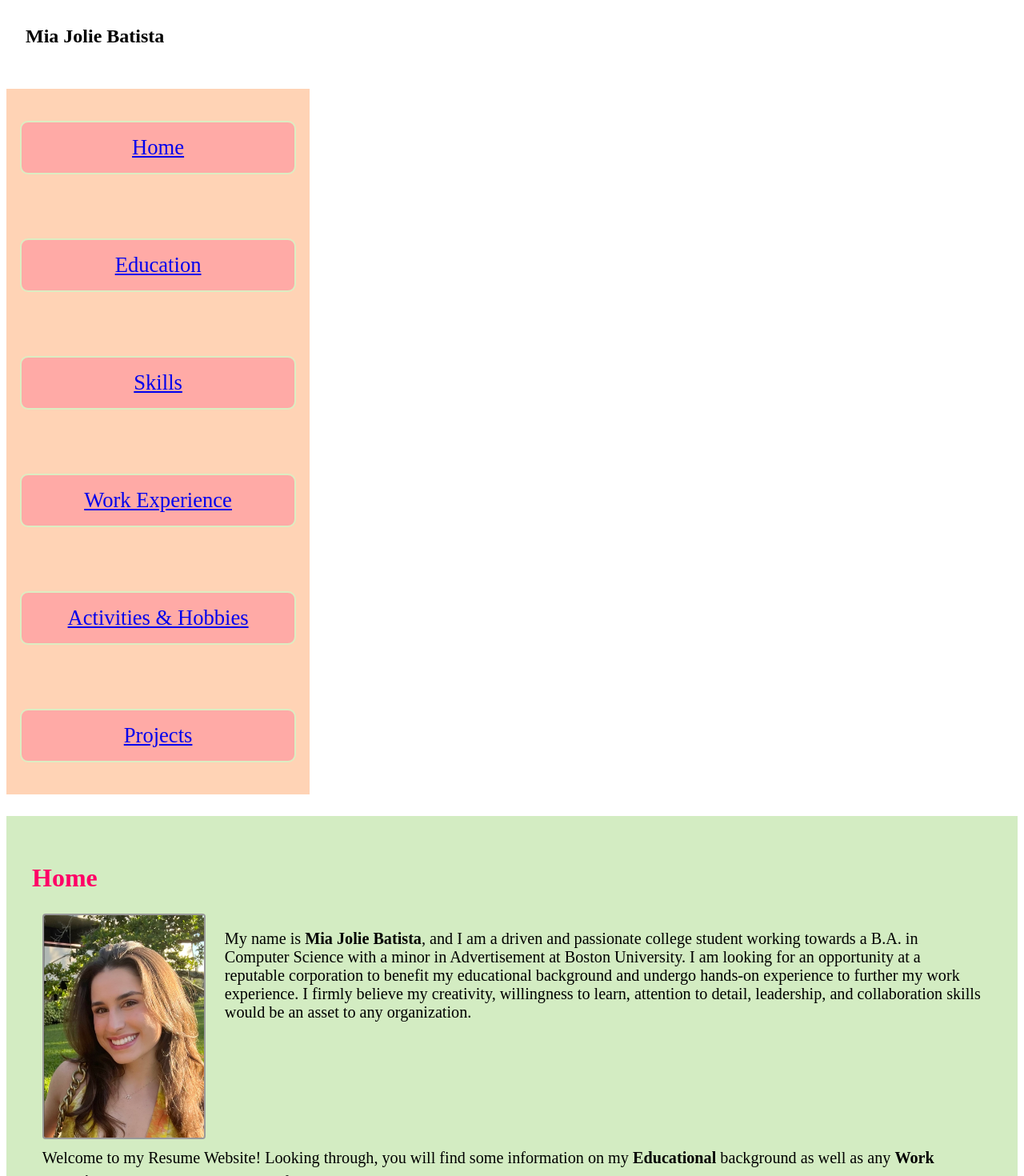
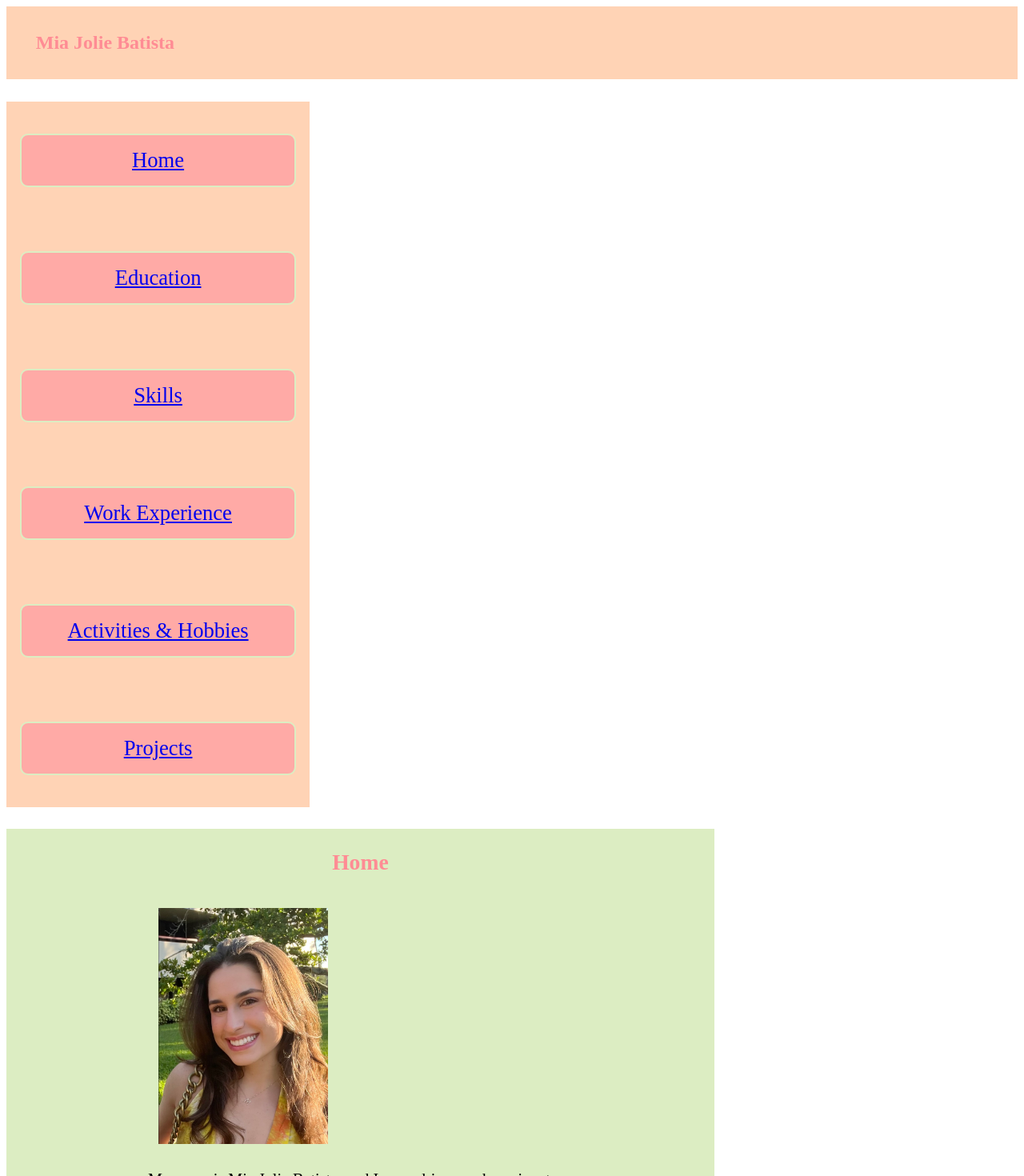
Before and after one commit to miajolie/mp-3, a React (Vite) app: page / in a window 1280 px wide. Shown: the top 1470 px of the page at 80% size. Built offline with nearby package versions, Linux system fonts and the light colour scheme.

Commit message:
figuring out the page layout

```diff
--- a/src/App.tsx
+++ b/src/App.tsx
@@ -7,13 +7,23 @@ import Skills from "./components/Skills"
 import WorkExperience from "./components/WorkExperience";
 import ActivitiesHobbies from "./components/ActivitiesHobbies";
 import Projects from "./components/Projects";
-import Footer from "./components/Footer"
+import Footer from "./components/Footer";
+import styled from "styled-components";
 
+const Container = styled.div`
+
+`;
+
+const PageWrapper = styled.div`
+
+`;
 
 function Root() {
   return (
     <div>
+      <PageWrapper>
         <Header/>
+          <Container>
             <Nav/>
           <Routes>
             <Route path= {`/`} element = {<Home/>}/>
@@ -23,6 +33,8 @@ function Root() {
             <Route path= {`/ActivitiesHobbies`} element = {<ActivitiesHobbies/>}/>
             <Route path= {`/Projects`} element = {<Projects/>}/>
           </Routes>
+          </Container>
+        </PageWrapper>
       <Footer/>
     </div>
   );
--- a/src/components/Header.tsx
+++ b/src/components/Header.tsx
@@ -2,10 +2,11 @@
 import {styled} from "styled-components";
 
 const StyledHeader = styled.header`
-    display:flex;
-    justify-content: space-between;
-    align-items: center;
-    width: 100%
+    display: flex;
+    flex-direction: column;
+    padding: 1vh 1vw;
+    background-color: #ffd3b5;
+    color: #ff8c94;
 `;
 
 //change style of title later
--- a/src/components/Home.tsx
+++ b/src/components/Home.tsx
@@ -2,30 +2,41 @@ import {styled} from 'styled-components';
 import pic from "../assets/ProfilePic.jpeg";
 
 const HomeContainer = styled.div`
-  flex: 1;
-  background-color: #d3ecc2;
-  padding: 2rem;
+    display: flex;
+    flex-direction: column;
+    width:70%;
+    background-color: #dcedc2;
 `;
+//done
 
 const Title = styled.h2`
-  color: #f06;
-  font-size: 2rem;
+    margin: 2vw 0;
+    text-align: center;
+    font-size: calc(2px + 2vw);
+    color: #ff8c94;
 `;
+//DONE
 
 const IntroSection = styled.div`
-  display: flex;
-  gap: 1.5rem;
-  align-items: flex-start;
-  font-size: calc(1px + 1.5vw);
-  margin: 1vh 1vw;
+    align-self: center;
+    width: 60%;
+    margin: 1vh 1vw;
+    font-size: calc(1px + 1.5vw);
 `;
+// display: flex;
+// gap: 1.5rem;
+// align-items: flex-start;
+// font-size: calc(1px + 1.5vw);
+// margin: 1vh 1vw;
 
 const ProfileImg = styled.img`
-  width: 200px;
-  height: auto;
-  border: 2px solid #999;
-  border-radius: 4px;
+    width: 40%;
+    margin: 1vh 1vw;
 `;
+// width: 200px;
+//   height: auto;
+//   border: 2px solid #999;
+//   border-radius: 4px;
 
 const WelcomeMessage = styled.p`
   font-size: calc(1px + 1.5vw);
@@ -41,13 +52,13 @@ export default function Home() {
       <IntroSection>
         <ProfileImg src= {pic} alt="Mia Jolie Batista" />
         <p>
-          My name is <strong>Mia Jolie Batista</strong>, and I am a driven and
+          My name is Mia Jolie Batista, and I am a driven and
           passionate college student working towards a B.A. in Computer Science
           with a minor in Advertisement at Boston University.  I am looking for
           an opportunity at a reputable corporation to benefit my educational
           background and undergo hands-on experience to further my work experience.
-        I firmly believe my creativity, willingness to learn, attention to detail,
-        leadership, and collaboration skills would be an asset to any organization.
+          I firmly believe my creativity, willingness to learn, attention to detail,
+          leadership, and collaboration skills would be an asset to any organization.
         </p>
       </IntroSection>
       <WelcomeMessage>
--- a/src/components/Nav.tsx
+++ b/src/components/Nav.tsx
@@ -31,7 +31,7 @@ const NavItem = styled.li`
     padding: 2vh 0;
     margin: 5vh auto;
 `;
-
+//add hover featureeee
 
 export default function Nav(){
     return(
```
Lines whose indentation alone changed are shown as unchanged.
